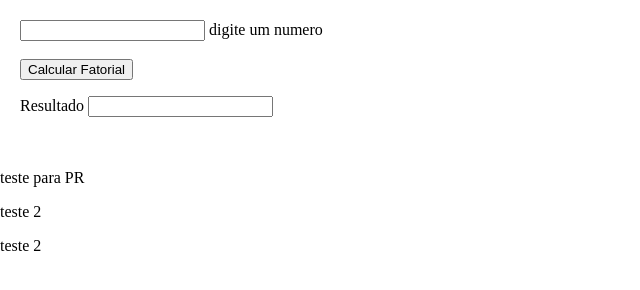
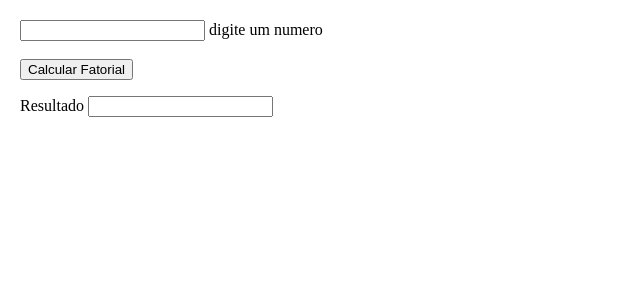
Before and after one commit to LuisPericoDambroski/Projetos, a plain HTML site: page Algoritimos_JavaScript/Calculadoras/Calculo_fatorial/Fatorial.html in a window 1280 px wide. Shown: the whole page, without its empty margins (0-640 px from the left). Drawn offline with Linux system fonts and the light colour scheme.

```diff
--- a/Algoritimos_JavaScript/Calculadoras/Calculo_fatorial/Fatorial.html
+++ b/Algoritimos_JavaScript/Calculadoras/Calculo_fatorial/Fatorial.html
@@ -22,9 +22,7 @@
         <p name="p2"></p>
     </div>
 
-    <p> teste para PR</p>
-    <p>teste 2</p>
-    <p> teste 2</p>
+    <!-- esperando aprovação -->
 </body>
 
 </html>
```
